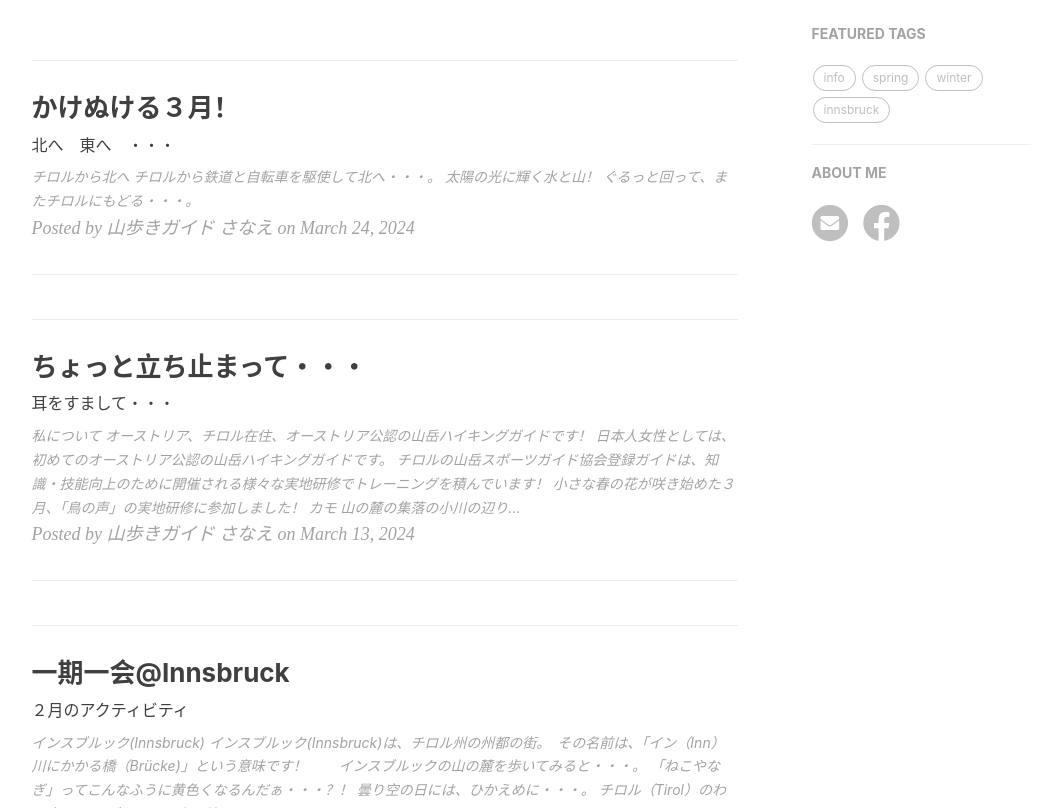
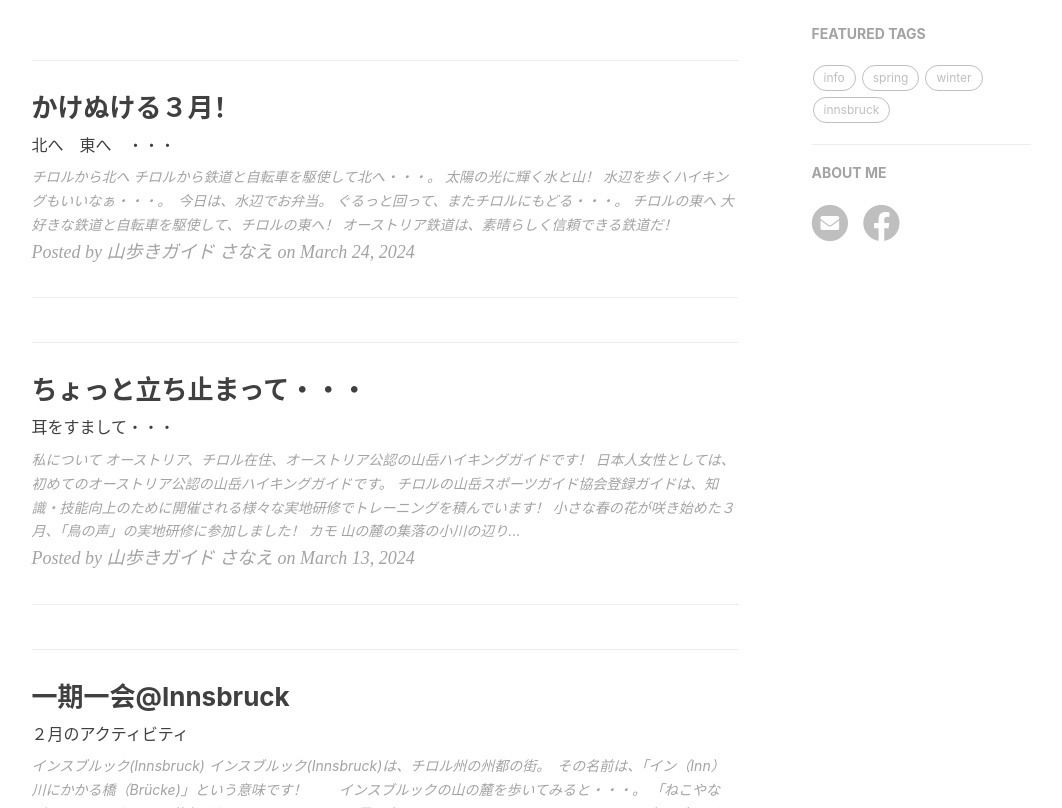
Before and after one commit to yamayagi/yamayagi.github.io, a Jekyll site: the page built from index.html, in a window 1280 px wide and 900 px high, scrolled down 330 px, cut to the strip 92-900 px from the top of the window. Shown: the whole strip, without its empty margins (136-1198 px from the left). Built offline with Jekyll 4.4.1, drawn with Linux system fonts in a browser that asks for light colours; nearby versions of some CDN libraries; the list of posts is cut into pages by our own code; comment, search, counter and statistics services are not loaded.

Commit message:
Update 2024-03-24-spring.md

```diff
--- a/_posts/2024-03-24-spring.md
+++ b/_posts/2024-03-24-spring.md
@@ -10,6 +10,16 @@ tags: [spring]
 
 太陽の光に輝く水と山！
 
+水辺を歩くハイキングもいいなぁ・・・。　今日は、水辺でお弁当。
+
 ![20240319-isar](https://piwigo.schickl.de/i.php?/upload/2024/03/24/20240324123659-1b21f749-me.jpg)
 
 ぐるっと回って、またチロルにもどる・・・。
+
+# チロルの東へ
+
+大好きな鉄道と自転車を駆使して、チロルの東へ！
+
+オーストリア鉄道は、素晴らしく信頼できる鉄道だ！
+
+![20240320-hochfilzen](https://piwigo.schickl.de/i.php?/upload/2024/03/24/20240324124051-f6a63192-me.jpg)
```
